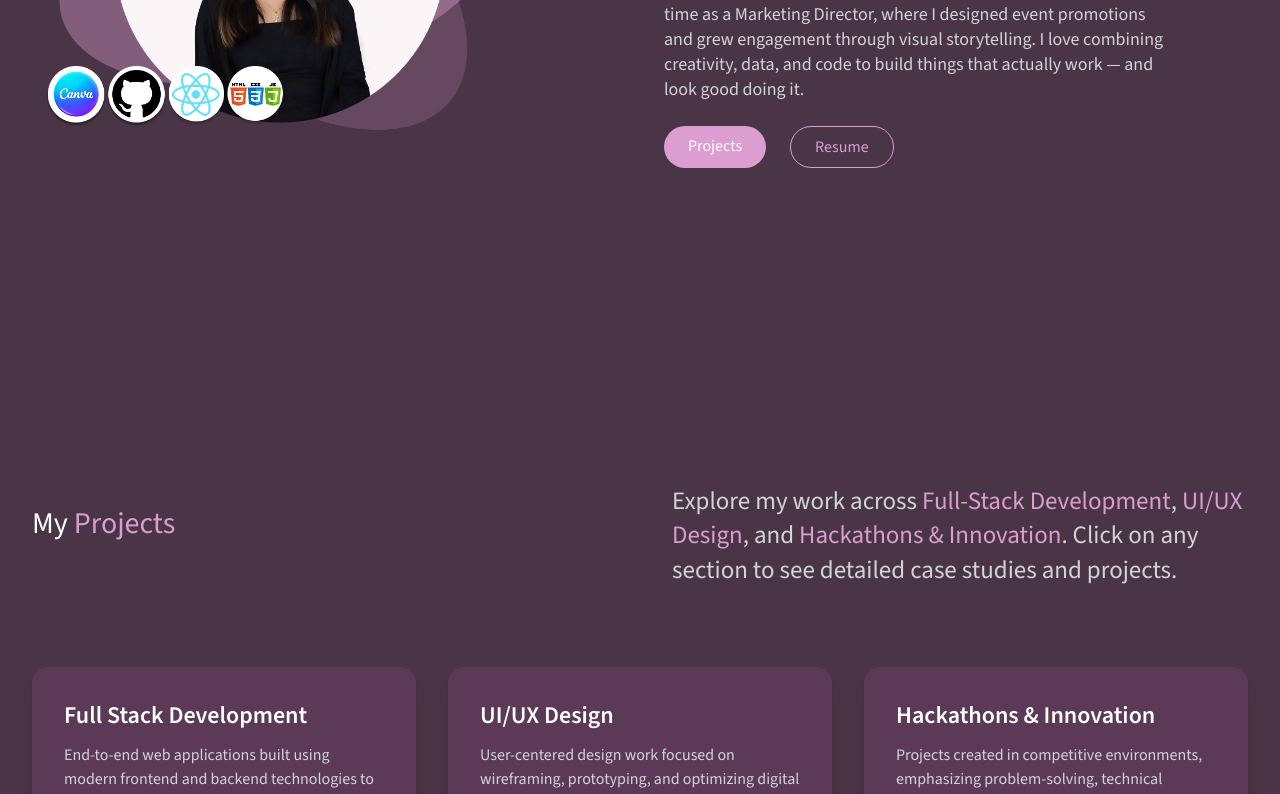
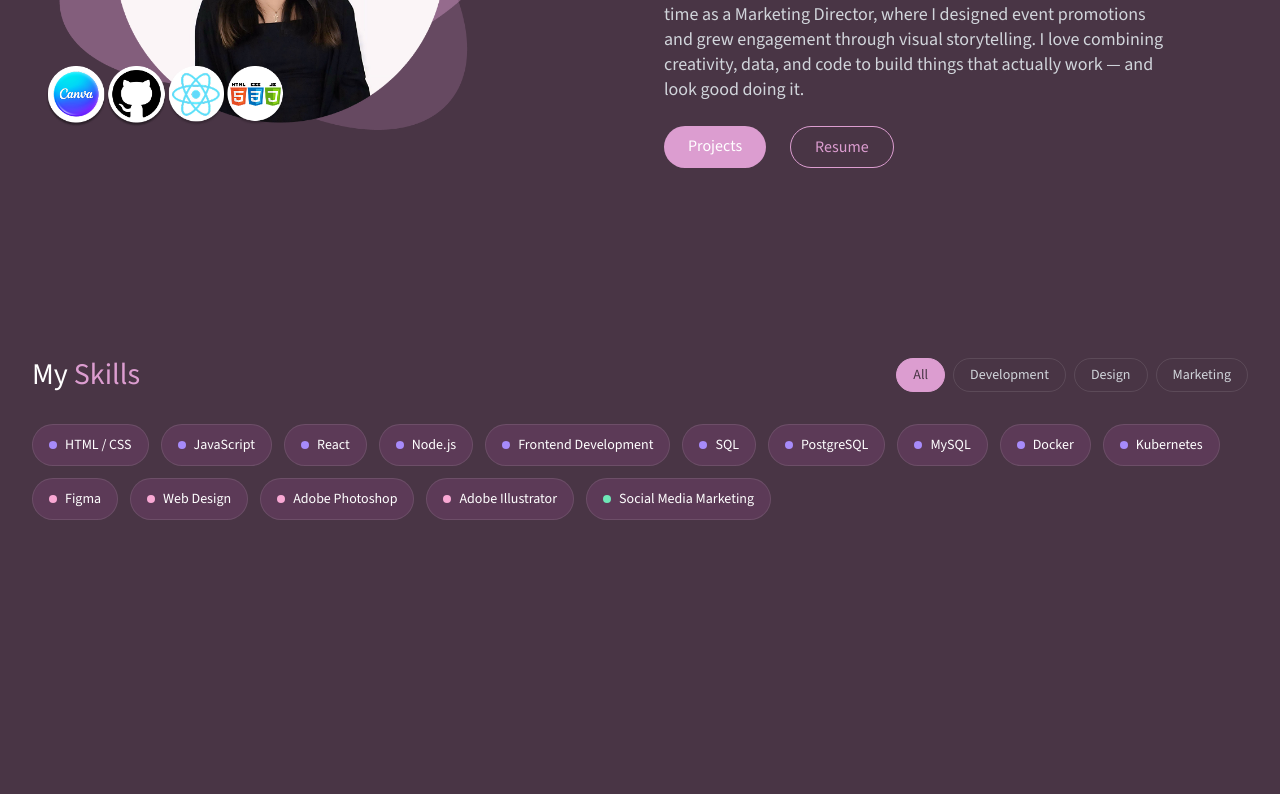
Before and after one commit to melchormarlen/melchormarlen.github.io, a React (Vite) app: page / in a window 1280 px wide. Shown: the part 1083-1877 px from the top of the page. Built offline with nearby package versions, Linux system fonts and the light colour scheme.

Commit message:
minor UI edits, addec skills section

```diff
--- a/src/App.jsx
+++ b/src/App.jsx
@@ -3,6 +3,7 @@ import { BrowserRouter as Router, Routes, Route, useLocation } from "react-route
 import Navbar from "./components/navbar.jsx";
 import Hero from "./components/hero.jsx";
 import About from "./components/about.jsx";
+import Skills from "./components/skils.jsx";
 import Projects from "./components/projects.jsx";
 import Footer from "./components/footer.jsx";
 import ProjectCategory from "./pages/projectcategory.jsx";
@@ -27,6 +28,7 @@ function AppShell() {
             <>
               <Hero />
               <About />
+              <Skills />
               <Projects />
               <Contact />
               <Footer />
--- a/src/components/about.jsx
+++ b/src/components/about.jsx
@@ -79,7 +79,7 @@ export default function About() {
           </motion.a>
 
           <motion.a
-            href="/ResumeMelchor2025.pdf"
+            href="/resumeJUNE.pdf"
             target="_blank"
             rel="noopener noreferrer"
             onClick={() => {
--- /dev/null
+++ b/src/components/skils.jsx
@@ -0,0 +1,103 @@
+import { useState } from "react";
+import { motion, AnimatePresence } from "framer-motion";
+
+const CATS = [
+  {
+    id: "dev",
+    label: "Development",
+    color: "#a78bfa",
+    skills: [
+      "HTML / CSS", "JavaScript", "React", "Node.js",
+      "Frontend Development", "SQL", "PostgreSQL", "MySQL",
+      "Docker", "Kubernetes",
+    ],
+  },
+  {
+    id: "design",
+    label: "Design",
+    color: "#f9a8d4",
+    skills: ["Figma", "Web Design", "Adobe Photoshop", "Adobe Illustrator"],
+  },
+  {
+    id: "marketing",
+    label: "Marketing",
+    color: "#6ee7b7",
+    skills: ["Social Media Marketing"],
+  },
+];
+
+const FILTERS = [{ id: "all", label: "All" }, ...CATS];
+
+function getCatColor(skill) {
+  return CATS.find((c) => c.skills.includes(skill))?.color || "#DC9DD0";
+}
+
+export default function Skills() {
+  const [filter, setFilter] = useState("all");
+
+  const skills =
+    filter === "all"
+      ? CATS.flatMap((c) => c.skills)
+      : CATS.find((c) => c.id === filter)?.skills || [];
+
+  return (
+    <section id="skills" className="section-container py-20">
+      <div className="flex flex-col md:flex-row md:items-end md:justify-between mb-8 gap-4">
+        <motion.h2
+          className="text-3xl font-medium"
+          initial={{ opacity: 0, y: 20 }}
+          whileInView={{ opacity: 1, y: 0 }}
+          viewport={{ once: true }}
+          transition={{ duration: 0.5 }}
+        >
+          My <span className="text-[#DC9DD0]">Skills</span>
+        </motion.h2>
+
+        <div className="flex flex-wrap gap-2">
+          {FILTERS.map((f) => {
+            const active = filter === f.id;
+            return (
+              <button
+                key={f.id}
+                onClick={() => setFilter(f.id)}
+                className={`px-4 py-1.5 rounded-full text-sm font-medium transition border
+                  ${active
+                    ? "bg-[#DC9DD0] text-[#493545] border-[#DC9DD0]"
+                    : "border-[var(--border-soft)] text-[var(--text-secondary)] hover:border-[#DC9DD0] hover:text-[var(--text-primary)]"
+                  }`}
+              >
+                {f.label}
+              </button>
+            );
+          })}
+        </div>
+      </div>
+
+      <AnimatePresence mode="wait">
+        <motion.div
+          key={filter}
+          initial={{ opacity: 0, y: 10 }}
+          animate={{ opacity: 1, y: 0 }}
+          exit={{ opacity: 0, y: -10 }}
+          transition={{ duration: 0.2 }}
+          className="flex flex-wrap gap-3"
+        >
+          {skills.map((skill) => (
+            <motion.div
+              key={skill}
+              whileHover={{ y: -3 }}
+              transition={{ duration: 0.15 }}
+              className="flex items-center gap-2 px-4 py-2.5 rounded-full border border-[var(--border-soft)] bg-[#5C3A57] text-sm text-[var(--text-primary)] cursor-default hover:border-[#DC9DD0] transition-colors"
+            >
+              <span
+                className="w-2 h-2 rounded-full flex-shrink-0"
+                style={{ background: getCatColor(skill) }}
+              />
+              {skill}
+            </motion.div>
+          ))}
+        </motion.div>
+      </AnimatePresence>
+    </section>
+  );
+}
```
Also changed, not shown: 2 other files (tests, documents, lock files or other folders).
